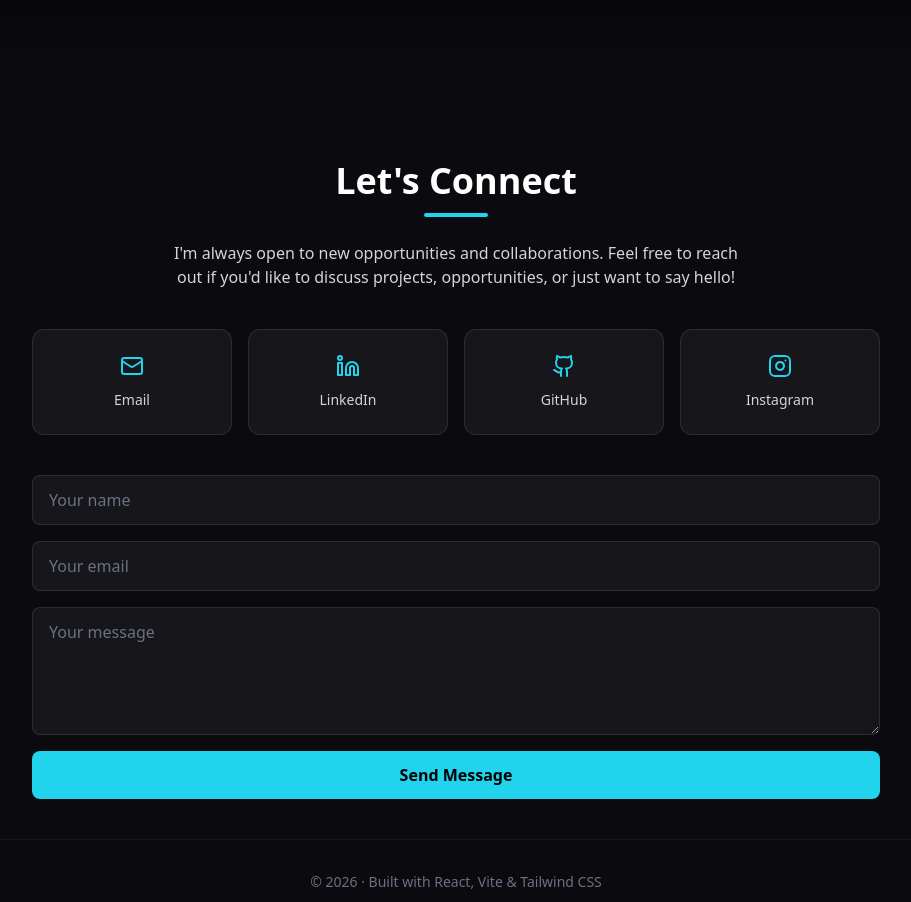
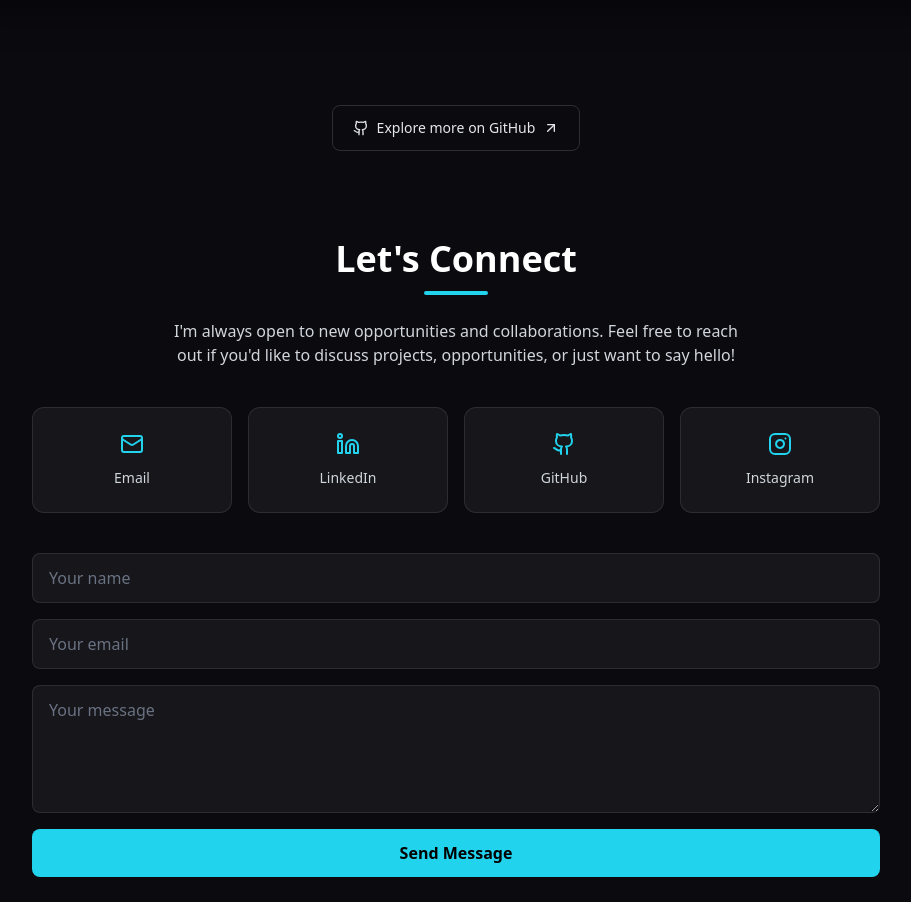
Before and after one commit to smitdighe/portfolio, a React (Vite) app: page / in a window 1280 px wide. Shown: the part 2987-3889 px from the top of the page, without its empty margins (184-1095 px from the left). Built offline with nearby package versions, Linux system fonts and the light colour scheme.

Commit message:
add GitHub link to Projects section for exploration

```diff
--- a/src/components/sections/Projects.tsx
+++ b/src/components/sections/Projects.tsx
@@ -228,6 +228,19 @@ export default function Projects() {
             ))}
           </ScrollStack>
         </div>
+
+        <div className="mt-8 flex justify-center">
+          <a
+            href="https://github.com/smitdighe?tab=repositories"
+            target="_blank"
+            rel="noopener noreferrer"
+            className="cursor-target inline-flex items-center gap-2 rounded-lg border border-white/15 px-5 py-3 text-sm font-medium text-gray-200 transition-colors hover:border-white/30 hover:bg-white/5 hover:text-white"
+          >
+            <Github className="h-4 w-4" />
+            Explore more on GitHub
+            <ArrowUpRight className="h-4 w-4" />
+          </a>
+        </div>
       </div>
     </section>
   )
```
